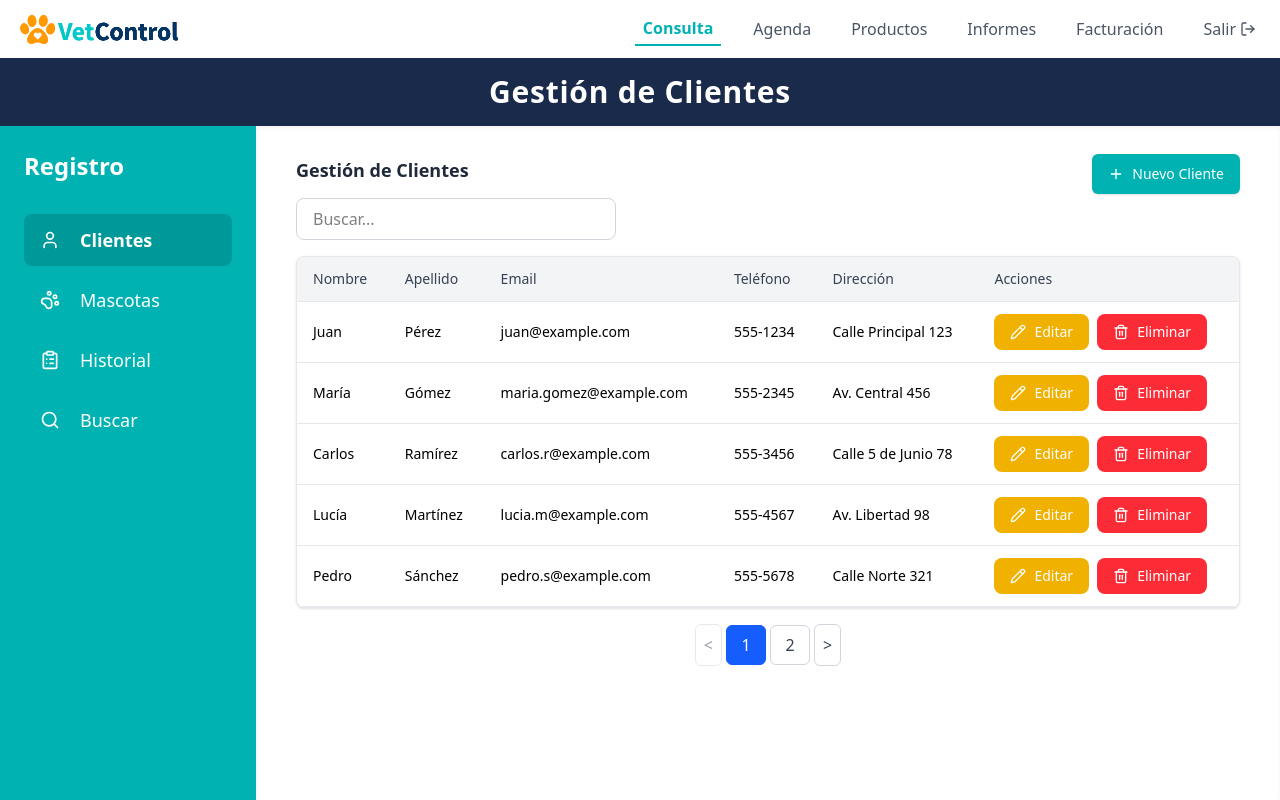
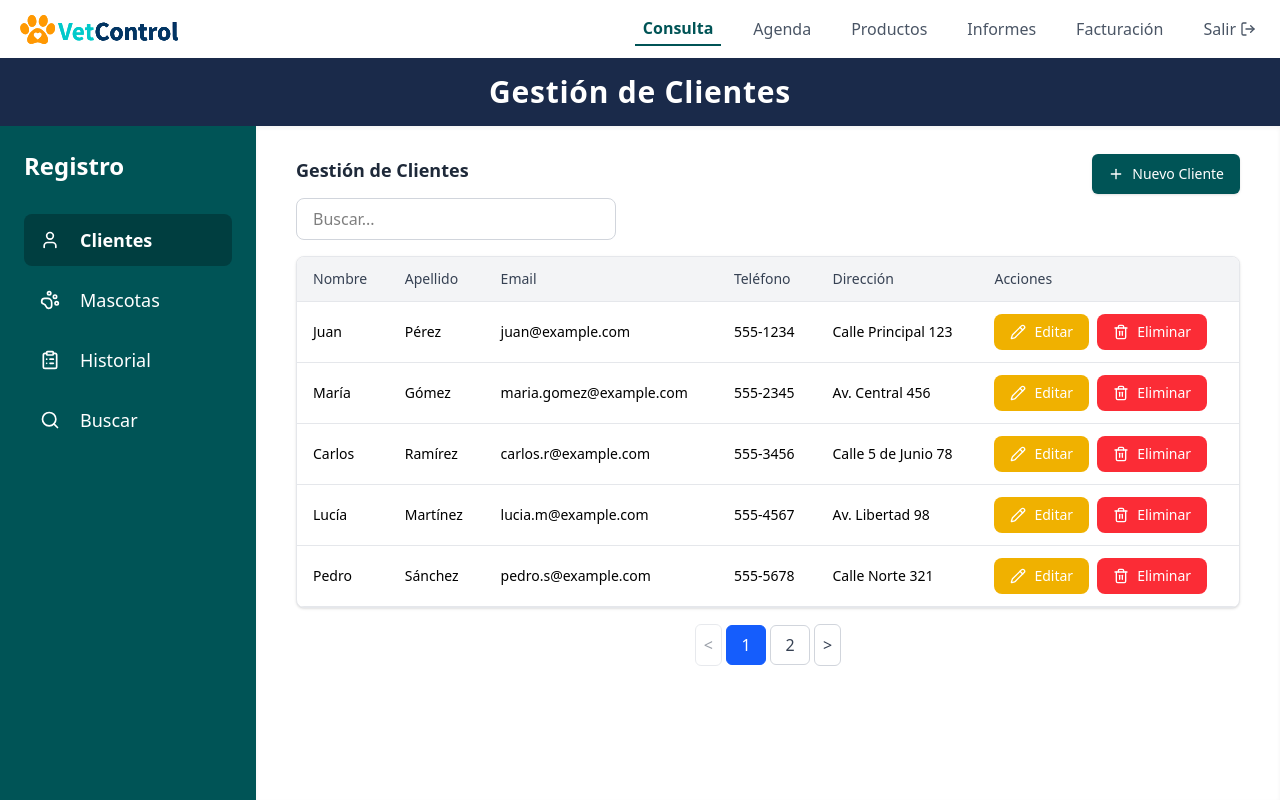
Before and after one commit to GabooMedina/VetControl-Frontend, a React (Vite) app: page /dashboard/consulta/clientes in a window 1280 px wide. Built offline with nearby package versions, Linux system fonts and the light colour scheme.

Commit message:
Actualizacion colores de la interfaz para mejorar la coherencia visual y contraste

```diff
--- a/src/components/layout/SideBar.tsx
+++ b/src/components/layout/SideBar.tsx
@@ -73,7 +73,7 @@ export function Sidebar({ activeModule, activeItem, onItemChange }: SidebarProps
   const { title, items } = getSidebarConfig()
 
   return (
-    <aside className="w-full md:w-64 bg-[#00B2B2] text-white p-6 flex-shrink-0">
+    <aside className="w-full md:w-64 bg-[#005456] text-white p-6 flex-shrink-0">
       <h3 className="text-2xl font-bold mb-6 pb-2">{title}</h3>
       <nav className="space-y-2">
         {items.map((item) => (
@@ -83,7 +83,7 @@ export function Sidebar({ activeModule, activeItem, onItemChange }: SidebarProps
           className={`
             flex items-center px-4 py-3 rounded-lg text-lg font-medium
             ${activeItem === item.name
-              ? 'bg-[#009999] font-semibold'
+              ? 'bg-[#003e40] font-semibold'
               : 'hover:bg-[#008888]'
             }
             transition-colors duration-200
--- a/src/components/layout/TopNav.tsx
+++ b/src/components/layout/TopNav.tsx
@@ -59,8 +59,8 @@ export function TopNav({ onModuleChange }: TopNavProps) {
               onClick={() => handleNavigation(module.id, module.path)}
               className={`px-2 py-1 font-medium relative transition-colors ${
                 activeModule === module.id
-                  ? "text-[#00B2B2] font-semibold border-b-2 border-[#00B2B2]"
-                  : "text-gray-600 hover:text-[#00B2B2]"
+                  ? "text-[#005456] font-semibold border-b-2 border-[#005456]"
+                  : "text-gray-600 hover:text-[#005456]"
               }`}
             >
               {module.name}
--- a/src/components/shared/PrimaryButton.tsx
+++ b/src/components/shared/PrimaryButton.tsx
@@ -33,10 +33,10 @@ export function PrimaryButton({
         // Estilos base
         "inline-flex items-center justify-center rounded-md font-medium",
         "transition-colors duration-200 focus-visible:outline-none focus-visible:ring-2 focus-visible:ring-offset-2",
-        "focus-visible:ring-[#00B2B2] disabled:pointer-events-none disabled:opacity-50 shadow-sm",
+        "focus-visible:ring-[#005456] disabled:pointer-events-none disabled:opacity-50 shadow-sm",
 
         // Variantes
-        variant === "default" && "bg-[#00B2B2] text-white hover:bg-[#009999]",
+        variant === "default" && "bg-[#005456] text-white hover:bg-[#003e40]",
         variant === "outline" && "border border-gray-300 bg-transparent text-gray-800 hover:bg-gray-50",
         variant === "ghost" && "bg-transparent hover:bg-gray-100 text-gray-800",
         variant === "destructive" && "bg-red-600 text-white hover:bg-red-700",
```
